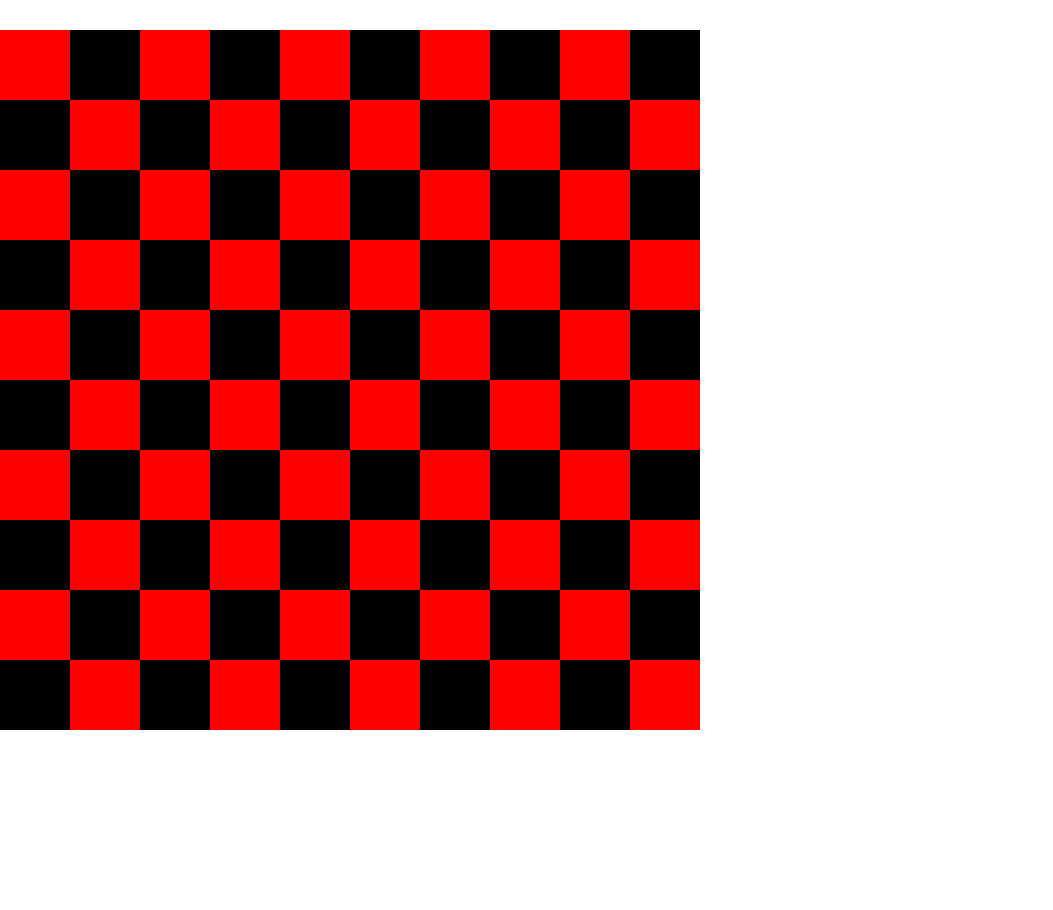
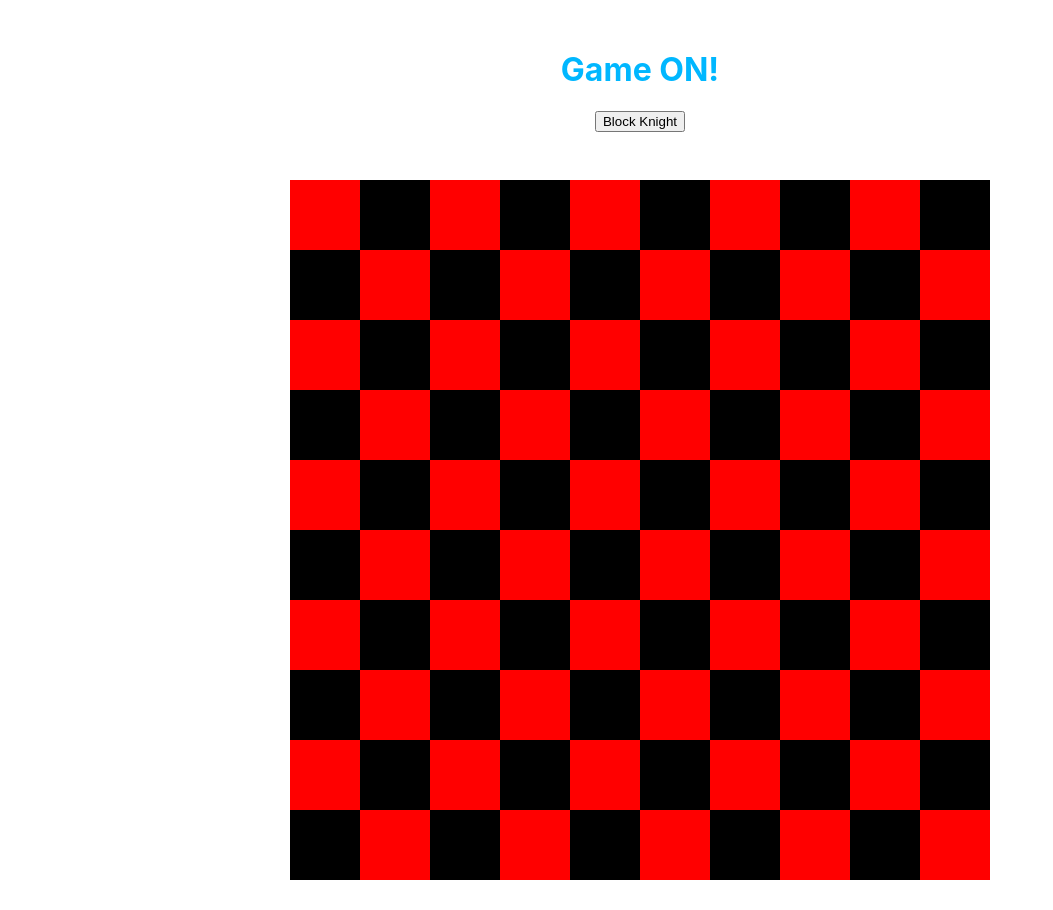
Before and after one commit to fdefay00/code-challenge-react, a React (Create React App) app: page / in a window 1280 px wide. Shown: the whole page, without its empty margins (0-1053 px from the left). Before the commit the page ends 800 px from the top, so only its background shows below. Built offline with nearby package versions, Linux system fonts and the light colour scheme.

Commit message:
adds step 3

```diff
--- a/src/App.css
+++ b/src/App.css
@@ -1,15 +1,26 @@
 .App {
   text-align: center;
   margin: 30px auto;
-  color: white;
+  color: rgb(0, 183, 255);
+}
+.header {
+  margin: 50px;
+  height: 80px;
 }
 
-.board {
-  width: 700px;
+.container {
   display: flex;
   flex-wrap: wrap;
   align-items: center;
   justify-content: center;
+}
+.board {
+  width: 750px;
+  display: flex;
+  flex-wrap: wrap;
+  align-items: center;
+  justify-content: center;
+  font-size: 50px;
 }
 
 .black {
@@ -23,3 +34,9 @@
   width: 70px;
   height: 70px;
 }
+
+.move {
+  background-color: rgb(115, 206, 248);
+  width: 70px;
+  height: 70px;
+}
--- a/src/components/Board.jsx
+++ b/src/components/Board.jsx
@@ -6,13 +6,84 @@ export default function Board() {
     img: "https://upload.wikimedia.org/wikipedia/commons/2/28/Chess_nlt60.png",
     value: null,
   };
-  const [board, setBoard] = useState(Array(10).fill(Array(10).fill(piece)));
+  const [board, setBoard] = useState(Array(10).fill(Array(10).fill(null)));
+  const [currentPosition, setCurrentPosition] = useState();
+  const [moving, setMoving] = useState(false);
+  const [blocking, setBlocking] = useState(false);
+  const [cancelMove, setCancelMove] = useState(false);
+  const [cancelBlock, setCancelBlock] = useState(false);
 
-  function placeKnight(e, i, j) {
-    console.log(e.target.value);
-    const board = Array(10).fill(Array(10).fill(piece));
-    board[i][j]["value"] = `${i}-${j}`;
-    console.log(board);
+  function handleClick(i, j, e) {
+    if (moving) {
+      if (board[i][j] === "Ⓜ️") moveToChosenSpot(i, j, e);
+      else {
+        setCancelMove(true);
+        setMoving(false);
+      }
+    } else if (blocking) {
+      return block(i, j);
+    }
+
+    if (board[i][j] === null) return placeKnight(i, j);
+    if (board[i][j].type === "img") showAvailableSpot(i, j, e);
+  }
+
+  function placeKnight(i, j) {
+    setCurrentPosition([i, j]);
+    const board = Array(10).fill(Array(10).fill(null));
+    const img = <img src={piece.img} alt={piece.name} />;
+    drawBoard(i, j, img, board);
+    setBoard(board);
+  }
+
+  function drawBoard(l, k, value, board) {
+    for (let i = 0; i < 10; i++) {
+      board[i] = [];
+      for (let j = 0; j < 10; j++) {
+        if (i === l && j === k) board[i].push(value);
+        else board[i].push(null);
+      }
+    }
+    // console.log({ board });
+    return board;
+  }
+
+  function showAvailableSpot(k, l) {
+    setMoving(true);
+    const board = [];
+
+    for (let i = 0; i < 10; i++) {
+      board[i] = [];
+      for (let j = 0; j < 10; j++) {
+        if (i === k && j === l) board[i].push(<img src={piece.img} alt={piece.name} />);
+        else if (i === k + 2 && j === l + 1) board[i].push("Ⓜ️");
+        else if (i === k + 2 && j === l - 1) board[i].push("Ⓜ️");
+        else if (i === k - 2 && j === l + 1) board[i].push("Ⓜ️");
+        else if (i === k - 2 && j === l - 1) board[i].push("Ⓜ️");
+        else if (i === k + 1 && j === l + 2) board[i].push("Ⓜ️");
+        else if (i === k + 1 && j === l - 2) board[i].push("Ⓜ️");
+        else if (i === k - 1 && j === l + 2) board[i].push("Ⓜ️");
+        else if (i === k - 1 && j === l - 2) board[i].push("Ⓜ️");
+        else board[i].push(null);
+      }
+    }
+    // console.log(board);
+    setBoard(board);
+  }
+
+  function moveToChosenSpot(i, j) {
+    placeKnight(i, j);
+    setMoving(false);
+  }
+
+  function block(i, j) {
+    const board = [];
+    drawBoard(i, j, "🔒", board);
+    drawBoard(i + 1, j, "🔒", board);
+    drawBoard(i, j + 1, "🔒", board);
+    drawBoard(i - 1, j, "🔒", board);
+    drawBoard(i + 1, j + 1, "🔒", board);
+    drawBoard(i - 1, j - 1, "🔒", board);
     setBoard(board);
   }
 
@@ -20,28 +91,37 @@ export default function Board() {
     return row.map((square, j) => {
       const name = (i + j) % 2 === 0 ? "black" : "red";
       return (
-        <div key={i + j} className={name} onClick={(e) => placeKnight(e, i, j)}>
-          {square.value && <img src={square.img} alt={square.name} />}
+        <div key={i + j} className={name} onClick={(e) => handleClick(i, j, e)}>
+          {board[i][j]}
         </div>
       );
     });
   });
-  console.log(rows[0][0]);
-  const flatBoard = rows.flat();
-  console.log(flatBoard);
+  console.log("rows yeah", rows);
 
   return (
-    <div className="board">
-      {flatBoard.map((square) => square)}
-      {/*<div>{rows[1].map((row) => row)}</div>
-      <div>{rows[2].map((row) => row)}</div>
-      <div>{rows[3].map((row) => row)}</div>
-      <div>{rows[4].map((row) => row)}</div>
-      <div>{rows[5].map((row) => row)}</div>
-      <div>{rows[6].map((row) => row)}</div>
-      <div>{rows[7].map((row) => row)}</div>
-      <div>{rows[8].map((row) => row)}</div>
-  <div>{rows[9].map((row) => row)}</div>*/}
-    </div>
+    <>
+      <div className="header">
+        <h1>Game ON!</h1>
+        <button onClick={() => setBlocking(true)}>Block Knight</button>
+        {blocking && <h5>Choose area to block knight</h5>}
+        {moving && <h5>Pick available spot to move piece</h5>}
+        {cancelMove && <h5>Move canceled</h5>}
+      </div>
+      <div className="container">
+        <div className="board">
+          {rows[0].map((row) => row)}
+          {rows[1].map((row) => row)}
+          {rows[2].map((row) => row)}
+          {rows[3].map((row) => row)}
+          {rows[4].map((row) => row)}
+          {rows[5].map((row) => row)}
+          {rows[6].map((row) => row)}
+          {rows[7].map((row) => row)}
+          {rows[8].map((row) => row)}
+          {rows[9].map((row) => row)}
+        </div>
+      </div>
+    </>
   );
 }
```
